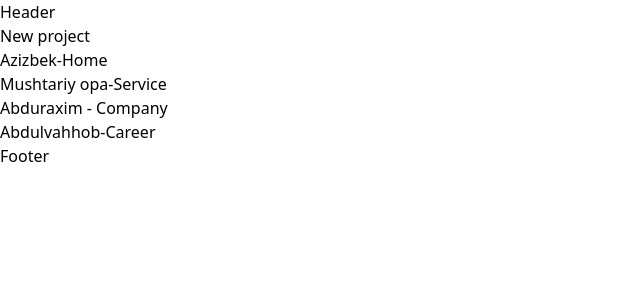
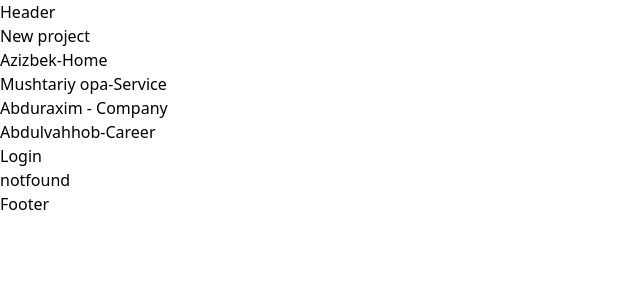
Before and after one commit to abduraximbb/brigada, a React (Vite) app: page / in a window 1280 px wide. Shown: the top 300 px of the page, without its empty margins (0-640 px from the left). Built offline with nearby package versions, Linux system fonts and the light colour scheme.

Commit message:
progress

```diff
--- a/src/App.jsx
+++ b/src/App.jsx
@@ -13,6 +13,8 @@ function App() {
           <li>Mushtariy opa-Service</li>
           <li>Abduraxim - Company</li>
           <li>Abdulvahhob-Career</li>
+          <li>Login</li>
+          <li>notfound</li>
         </ul>
       </main>
       <Footer />
```
